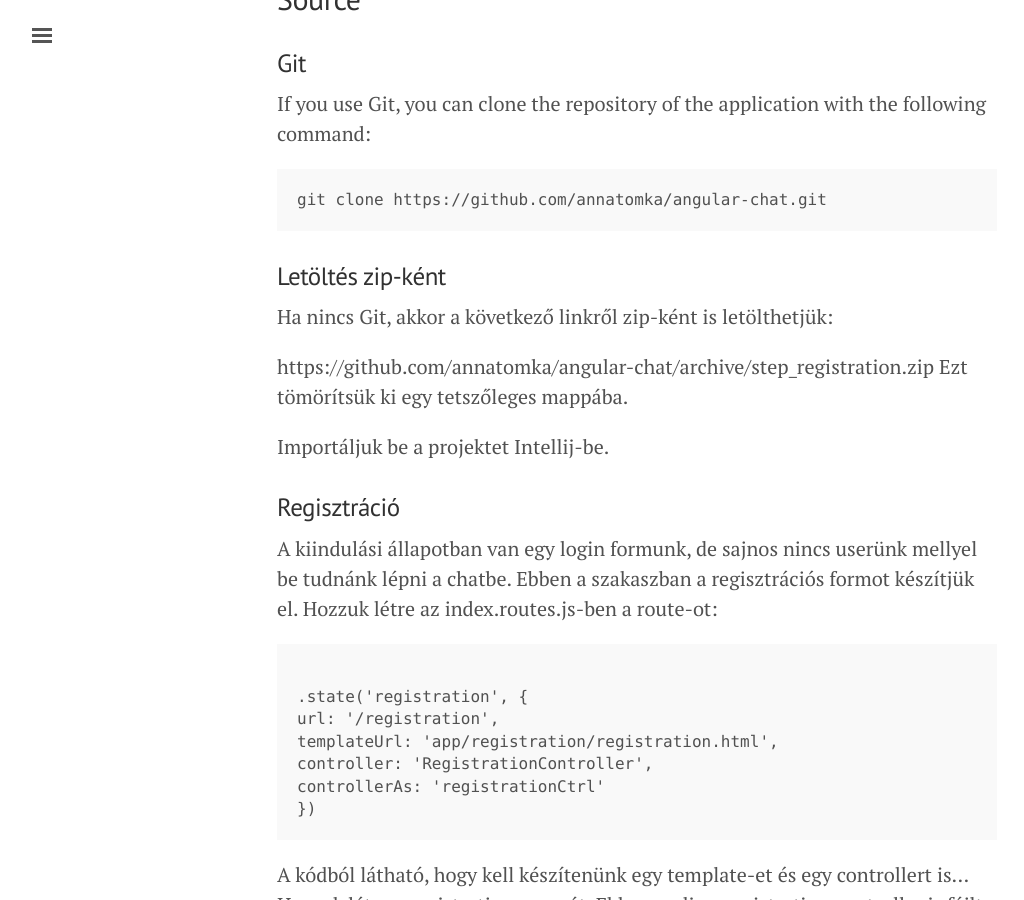
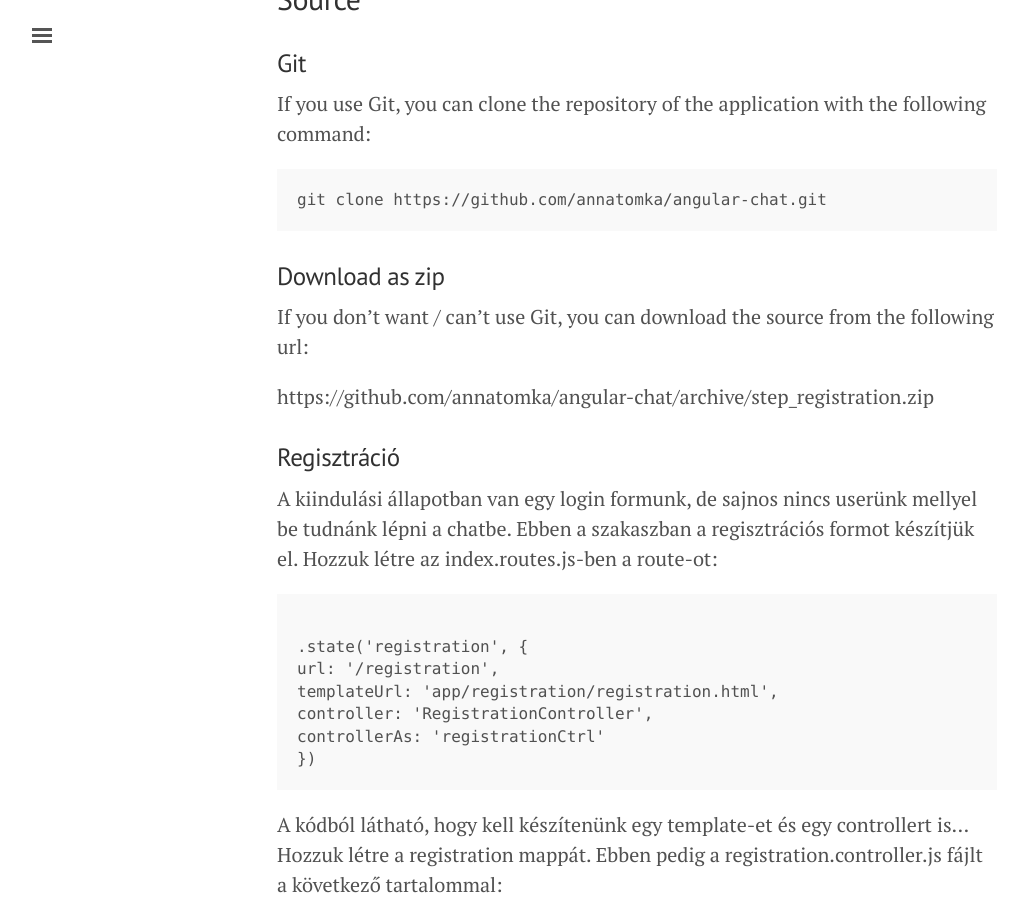
Before and after one commit to annatomka/annatomka.github.io, a Jekyll site: the page built from _posts/2015-09-23-angularjs-chat-example.md, in a window 1280 px wide and 900 px high, scrolled down 811 px. Shown: the whole window, without its empty margins (3-1027 px from the left). Built offline with Jekyll 4.4.1, drawn with Linux system fonts in a browser that asks for light colours.

Commit message:
Update 2015-09-23-angularjs-chat-example.md

```diff
--- a/_posts/2015-09-23-angularjs-chat-example.md
+++ b/_posts/2015-09-23-angularjs-chat-example.md
@@ -25,13 +25,10 @@ The full example is available on branch *master*, but you can start from nearly
 If you use Git, you can clone the repository of the application with the following command:
 <pre><code>git clone https://github.com/annatomka/angular-chat.git</code></pre>
 
-###Letöltés zip-ként
-Ha nincs Git, akkor a következő linkről zip-ként is letölthetjük:
+### Download as zip
+If you don't want / can't use Git, you can download the source from the following url:
 
 https://github.com/annatomka/angular-chat/archive/step_registration.zip
-Ezt tömörítsük ki egy tetszőleges mappába.
-
-Importáljuk be a projektet Intellij-be.
 
 ### Regisztráció
 
```
